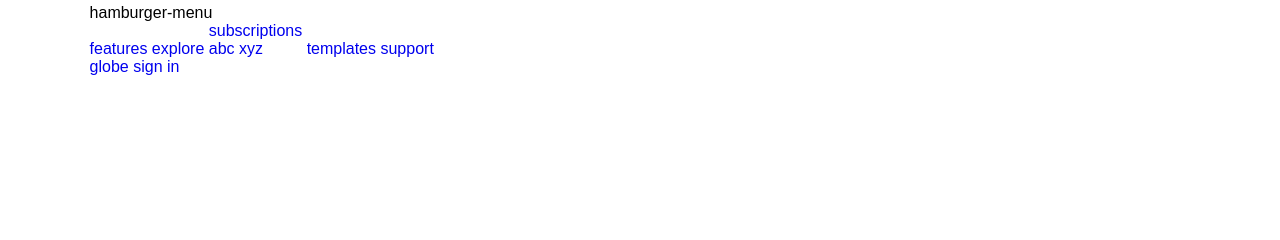
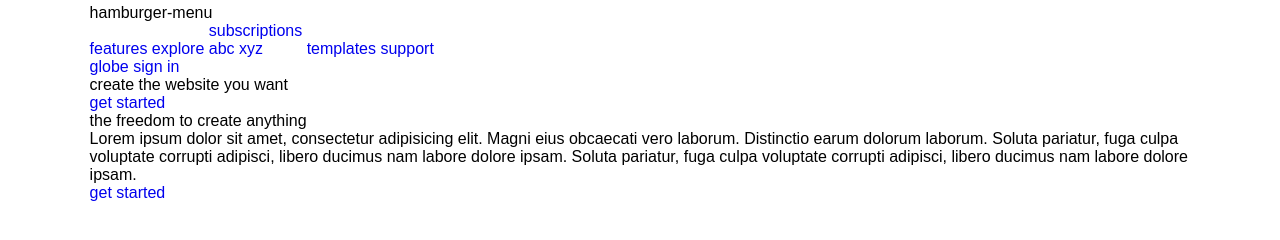
Before and after one commit to Shirly-D/Wix, a plain HTML site: page index.html in a window 1280 px wide. Shown: the part 62-302 px from the top of the page. Drawn offline with Linux system fonts and the light colour scheme.

Commit message:
first 2 section

```diff
--- a/index.html
+++ b/index.html
@@ -81,6 +81,27 @@
     <!--header section start-->
     <!--main section start-->
     <main>
+      <section class="banner">
+        <div class="wrapper">
+          <h2>create <span>the</span> website you want</h2>
+          <a href="#fixme" title="Get Started">get started</a>
+        </div>
+      </section>
+
+      <section class="freedom">
+        <div class="wrapper">
+          <div class="freedom-1">
+            <h2>the freedom <span>to</span> create anything</h2>
+          </div>
+          <div class="freedom-2">
+            <p>Lorem ipsum dolor sit amet, consectetur adipisicing elit. Magni eius obcaecati vero laborum. Distinctio earum dolorum laborum.
+              Soluta pariatur, fuga culpa voluptate corrupti adipisci, libero ducimus nam labore dolore ipsam.
+              Soluta pariatur, fuga culpa voluptate corrupti adipisci, libero ducimus nam labore dolore ipsam.
+            </p>
+            <a href="#fixme" title="get started" class="get-start">get started</a>
+          </div>
+        </div>
+      </section>
 
     </main>
     <!--main section end-->
```
